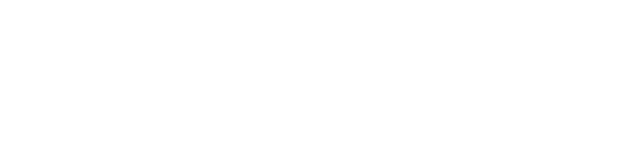
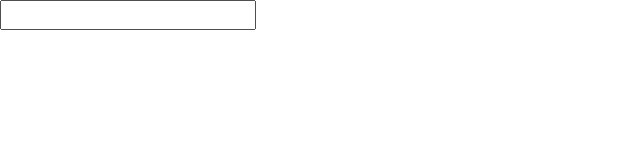
Before and after one commit to aliamirh/Friday-Project-4, a plain HTML site: page index.html in a window 1280 px wide. Shown: the whole page, without its empty margins (0-640 px from the left). Drawn offline with nearby package versions, Linux system fonts and the light colour scheme.

Commit message:
add start of pizza shop formation

```diff
--- a/index.html
+++ b/index.html
@@ -7,9 +7,13 @@
     integrity="sha256-CSXorXvZcTkaix6Yvo6HppcZGetbYMGWSFlBw8HfCJo="
     crossorigin="anonymous"></script>
    <script src="js/scripts.js" charset="utf-8"></script>
-    <title></title>
+    <title>Pizza</title>
   </head>
   <body>
+    <form class="formGroup">
+      <input type="text" id="personName">
+
+    </form>
 
   </body>
 </html>
```
